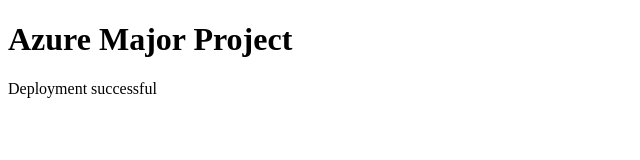
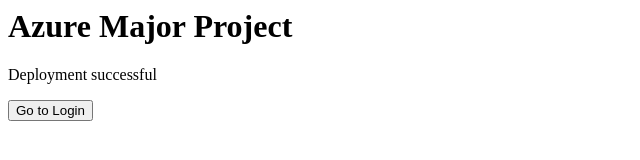
Before and after one commit to kBharath333/azure-major-project, a website: page index.html in a window 1280 px wide. Shown: the whole page, without its empty margins (0-640 px from the left). Drawn offline with Linux system fonts and the light colour scheme.

Commit message:
Update index.html

```diff
--- a/index.html
+++ b/index.html
@@ -1,10 +1,6 @@
-<!DOCTYPE html>
-<html>
-<head>
-    <title>Azure Major Project</title>
-</head>
-<body>
-    <h1>Azure Major Project</h1>
-    <p>Deployment successful</p>
-</body>
-</html>
+<h1>Azure Major Project</h1>
+<p>Deployment successful</p>
+
+<a href="login.html">
+    <button>Go to Login</button>
+</a>
```
